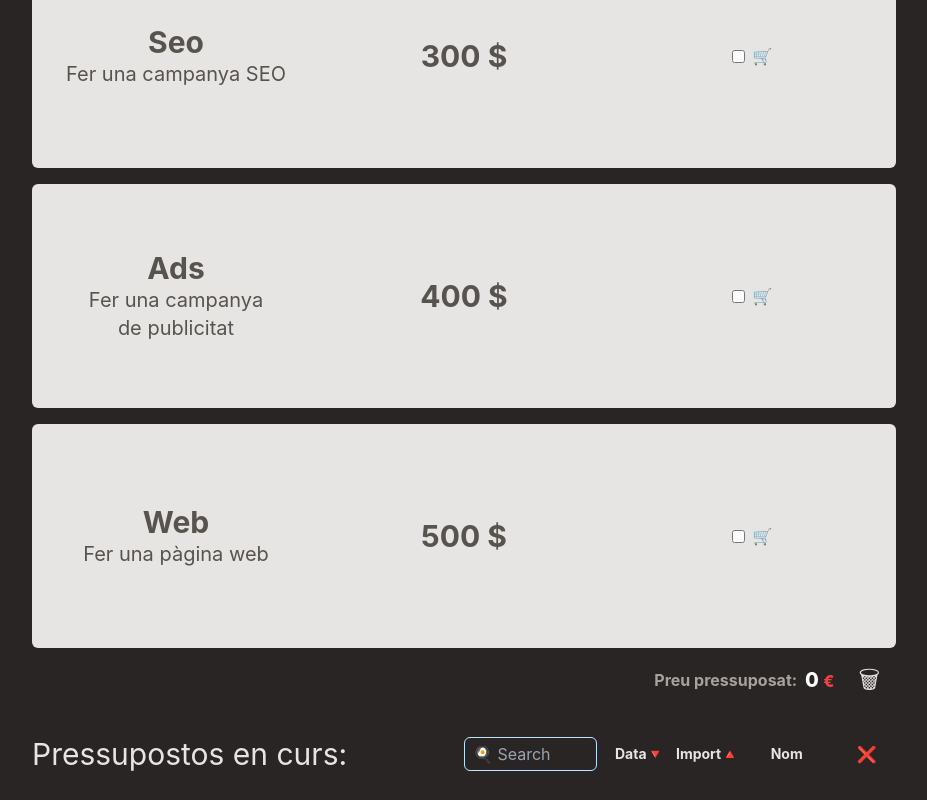
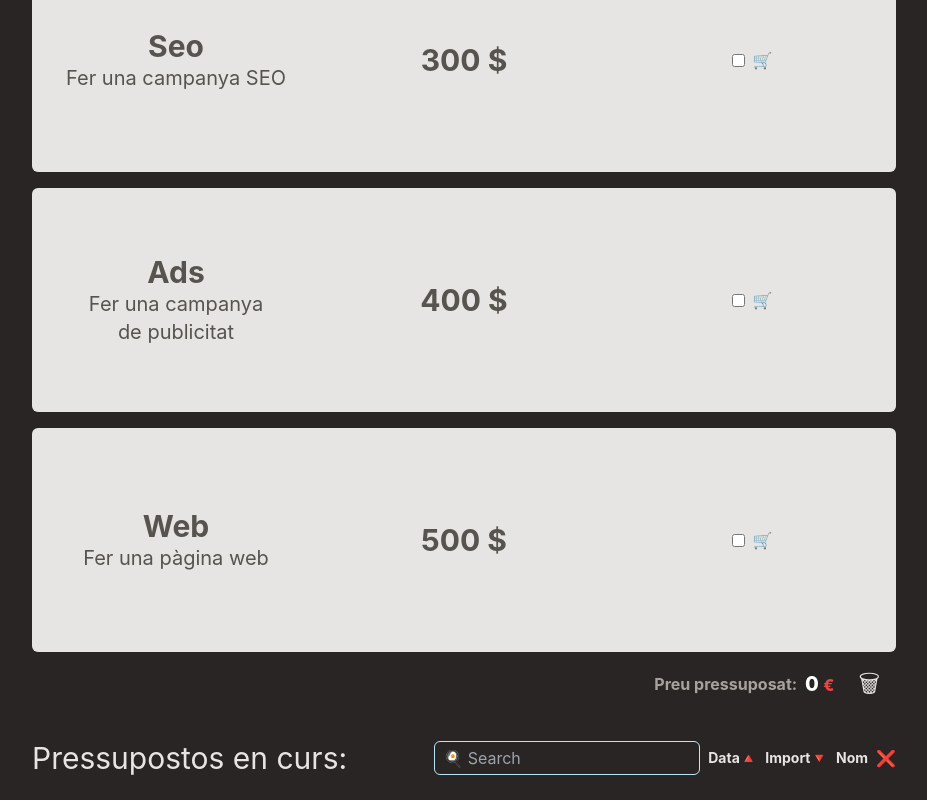
Before and after one commit to JuanDNJ/s6-pressupostos, a React (Vite) app: page /s6-pressupostos/calculadora in a window 1280 px wide. Shown: the part 859-1659 px from the top of the page, without its empty margins (176-1103 px from the left). Built offline with nearby package versions, Linux system fonts and the light colour scheme.

Commit message:
Refactorizando estilos de los filtros

```diff
--- a/src/components/AnnualBudget.jsx
+++ b/src/components/AnnualBudget.jsx
@@ -7,7 +7,9 @@ const AnnualBudget = () => {
       htmlFor="toggle"
       className="flex  items-center justify-center cursor-pointer "
     >
-      <div className="mr-3 text-stone-200 font-medium">Pagament mensual</div>
+      <div className="mr-3 text-sm md:text-xl text-stone-200 font-medium">
+        Pagament mensual
+      </div>
       <div className="relative ">
         <input
           id="toggle"
@@ -18,7 +20,9 @@ const AnnualBudget = () => {
         <div className="w-10 h-6 bg-green-400 rounded-full shadow-inner shadow-stone-900"></div>
         <div className="transition-all duration-200 absolute w-5 h-5 bg-white translate-y-[2px] rounded-full shadow inset-y-0 left-[2px] peer-checked/toggle:left-[18px] "></div>
       </div>
-      <div className="ml-3 text-stone-200 font-medium">Pagament anual</div>
+      <div className="ml-3 text-sm md:text-xl text-stone-200 font-medium">
+        Pagament anual
+      </div>
     </label>
   );
 };
--- a/src/components/Budgets.jsx
+++ b/src/components/Budgets.jsx
@@ -64,59 +64,51 @@ const Budgets = () => {
 
   return (
     <Form name="pressupostos">
-      <header className="grid md:grid-cols-4 items-center justify-between">
-        <h2 className="md:col-span-2 text-2xl py-2 text-stone-200 md:text-3xl text-center md:text-left">
+      <header className="flex flex-col md:flex-row justify-between">
+        <h2 className="md:col-span-6 text-2xl py-2 text-stone-200 md:text-3xl">
           Pressupostos en curs:
         </h2>
-        <section className="col-span-2 grid grid-cols-6 items-center justify-around gap-4 text-stone-200">
+        <section className="flex  md:flex-row md:items-center justify-end gap-2 text-stone-200">
+          <div className="flex-1">
             <input
               name="search"
-            className="col-span-2 md:col-span-2 py-1 px-2 rounded-md bg-stone-800 border border-sky-200"
+              className="w-full py-1 px-2 rounded-md bg-stone-800 border border-sky-200"
               type="search"
               placeholder="🍳 Search"
               onInput={handlerSearch}
             />
-          {checkDate ? (
+          </div>
+          <div className="flex gap-2 justify-center">
             <a
-              onClick={() => handlerDate(1)}
-              className="px-2 text-sm font-bold flex flex-inline items-center justify-end cursor-pointer"
-            >
-              <span>Data</span> <span> 🔺</span>
-            </a>
-          ) : (
-            <a
-              onClick={() => handlerDate(0)}
-              className="px-2 text-sm font-bold flex flex-inline items-center justify-end cursor-pointer"
+              onClick={checkDate ? () => handlerDate(1) : () => handlerDate(0)}
+              className="col-span-2  md:col-span-1 text-sm font-bold flex items-center  cursor-pointer"
             >
               <span>Data</span>
-              <span>🔻</span>
+              <span className={`${checkDate && "rotate-180"}`}>🔺</span>
             </a>
-          )}
-
-          {checkImport ? (
             <a
-              onClick={() => handlerImport(1)}
-              className="px-2 text-sm font-bold flex flex-inline items-center justify-end cursor-pointer"
+              onClick={
+                checkImport ? () => handlerImport(1) : () => handlerImport(0)
+              }
+              className="col-span-2 md:col-span-1 text-sm font-bold flex items-center  cursor-pointer"
             >
-              Import <span>🔻</span>
+              <span>Import</span>
+              <span className={`${checkImport && "rotate-180"}`}>🔻</span>
             </a>
-          ) : (
             <a
-              className="px-2 text-sm font-bold flex flex-inline items-center justify-end cursor-pointer"
-              onClick={() => handlerImport(0)}
-            >
-              Import <span> 🔺</span>
-            </a>
-          )}
-          <a
-            className="px-2 text-sm font-bold flex flex-inline items-center cursor-pointer"
+              className="col-span-2 md:col-span-1 text-sm font-bold flex items-center cursor-pointer"
               onClick={handlerNom}
             >
-            Nom
+              <span>Nom</span>
             </a>
-          <button type="reset" title="Reinicialitzar filtre">
+            <button
+              className="flex justify-end col-span-2 "
+              type="reset"
+              title="Reinicialitzar filtre"
+            >
               <span>❌</span>
             </button>
+          </div>
         </section>
       </header>
       {filterBudgets.map((bud, index) => {
```
Lines whose indentation alone changed are shown as unchanged.
